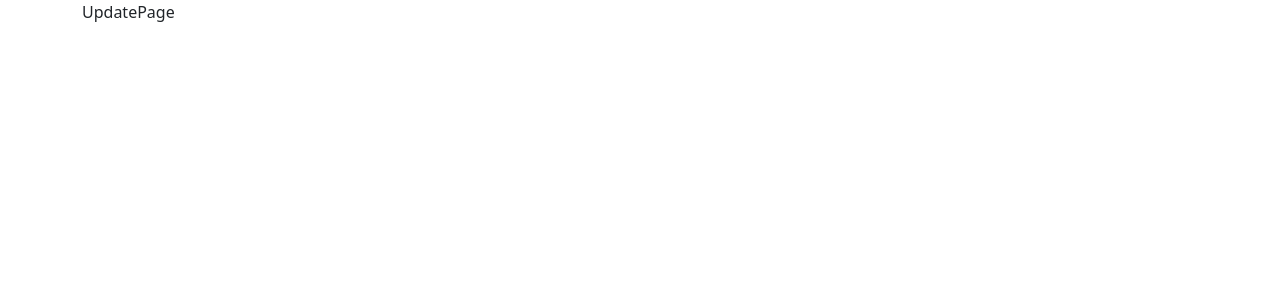
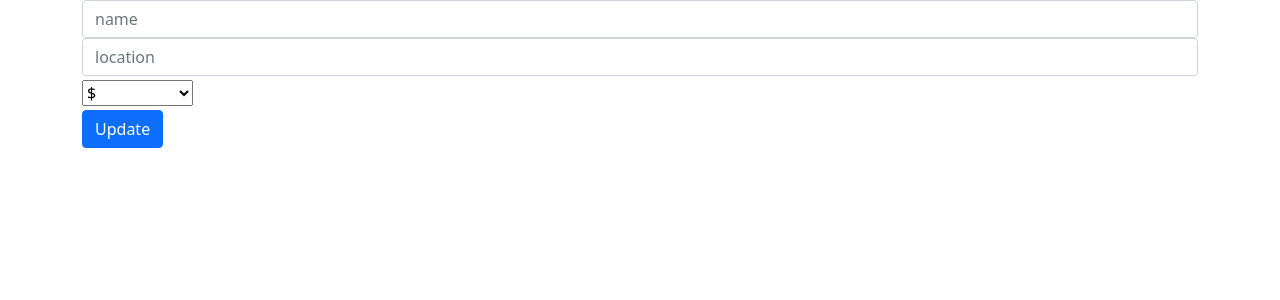
Before and after one commit to hyperamir/Yelp, a React (Create React App) app in the folder client/: page /restaurants/1/update in a window 1280 px wide. Shown: the top 300 px of the page. Built offline with nearby package versions, Linux system fonts and the light colour scheme.

Commit message:
add delete and add functionality

```diff
--- a/client/src/components/RestaurantList.jsx
+++ b/client/src/components/RestaurantList.jsx
@@ -2,10 +2,11 @@ import React, { useEffect } from "react";
 import { useContext } from "react";
 import RestaurantsFinder from "../api/RestaurantsFinder";
 import { RestaurantsContext } from "../context/RestaurantsContext";
-
+import { useNavigate } from 'react-router-dom';
 
 const RestaurantList = (props) => {
   const { restaurants, setRestaurants } = useContext(RestaurantsContext)
+  const navigate = useNavigate();
 
   useEffect(() => {
     const fetchData = async () => {
@@ -21,6 +22,18 @@ const RestaurantList = (props) => {
     fetchData();
   }, []);
 
+  const handleUpdate = (id) => {
+    navigate(`restaurants/${id}/update`)
+  }
+
+  const handleDelete = async (id) => {
+    try {
+      const removeRest = await RestaurantsFinder.delete(`/${id}`)
+      setRestaurants(prev => prev.filter(restaurant => restaurant.id !== id))
+    } catch (err) {
+      console.log(err);
+    }
+  }
 
   return (
     <div className="list-group">
@@ -43,8 +56,8 @@ const RestaurantList = (props) => {
                 <td>{restaurant.location}</td>
                 <td>{'$'.repeat(restaurant.price_range)}</td>
                 <td>Rating</td>
-                <td><button className="btn btn-warning">Update</button></td>
-                <td><button className="btn btn-danger">Delete</button></td>
+                <td><button className="btn btn-warning" onClick={() => handleUpdate(restaurant.id) }>Update</button></td>
+                <td><button className="btn btn-danger" type="submit" onClick={() => handleDelete(restaurant.id)} >Delete</button></td>
               </tr>
             )
           })}
--- /dev/null
+++ b/client/src/components/UpdateRestaurant.jsx
@@ -0,0 +1,31 @@
+import React from "react";
+import { useParams } from "react-router-dom";
+
+const UpdateRestaurant = (props) => {
+  const test = useParams();
+  console.log(test);
+
+  return(
+    <div>
+      <div className="col">
+        <input  className="form-control" type='text' placeholder="name" />
+      </div>
+      <div className="col">
+        <input  className="form-control" type='text' placeholder="location" />
+      </div>
+      <div className="col">
+        <select className="custom-select my-1 mr-sm-2">
+          <option disabled>Price Range</option>
+          <option value='1'>$</option>
+          <option value='2'>$$</option>
+          <option value='3'>$$$</option>
+          <option value='4'>$$$$</option>
+          <option value='5'>$$$$$</option>
+        </select>
+      </div>
+      <button type="submit" className="btn btn-primary">Update</button>
+    </div>
+  );
+}
+
+export default UpdateRestaurant;
--- a/client/src/routes/UpdatePage.jsx
+++ b/client/src/routes/UpdatePage.jsx
@@ -1,9 +1,10 @@
 import React from "react";
+import UpdateRestaurant from "../components/UpdateRestaurant";
 
 const UpdatePage = () => {
   return (
     <div>
-      UpdatePage
+      <UpdateRestaurant />
     </div>
   );
 }
```
